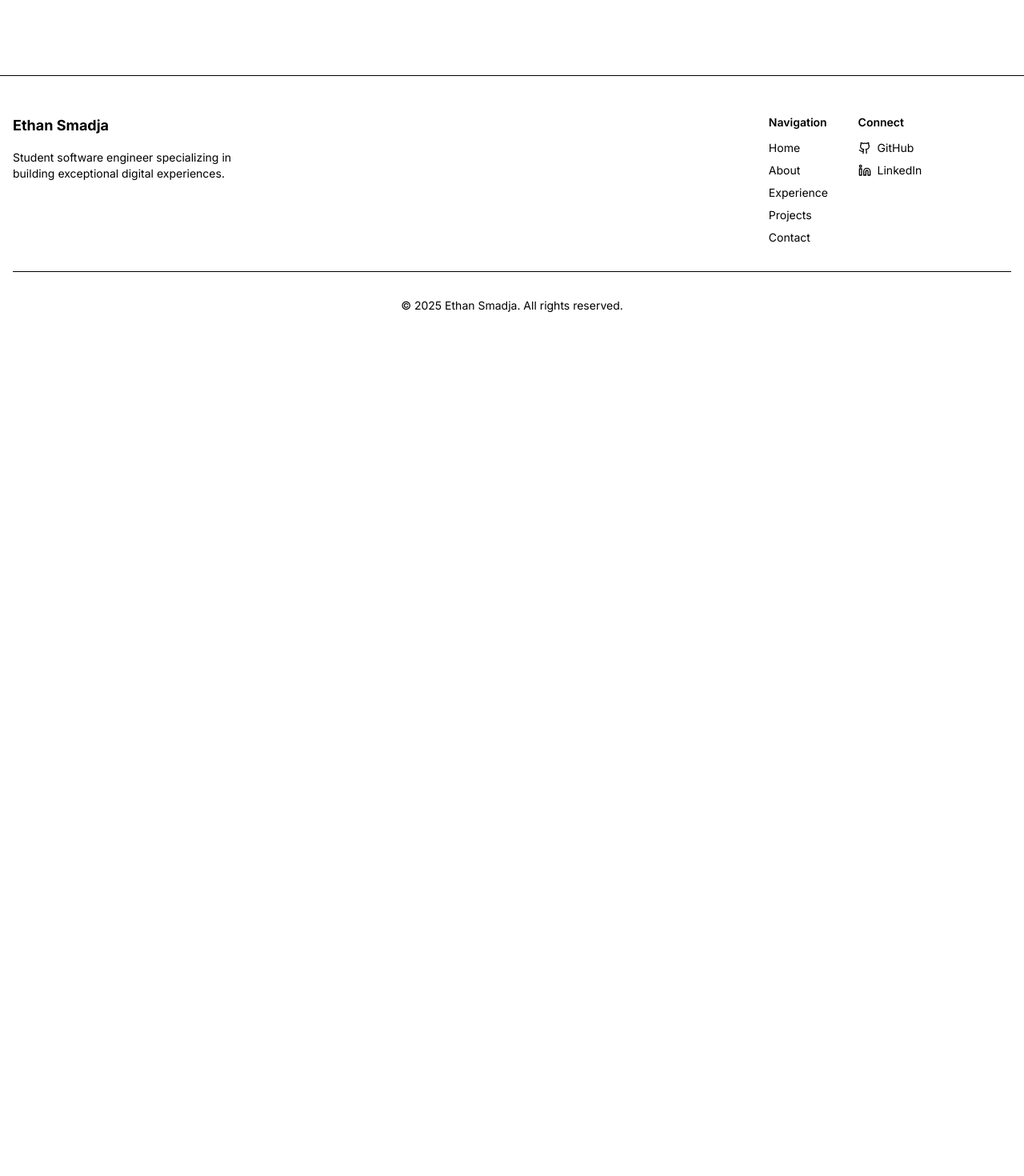
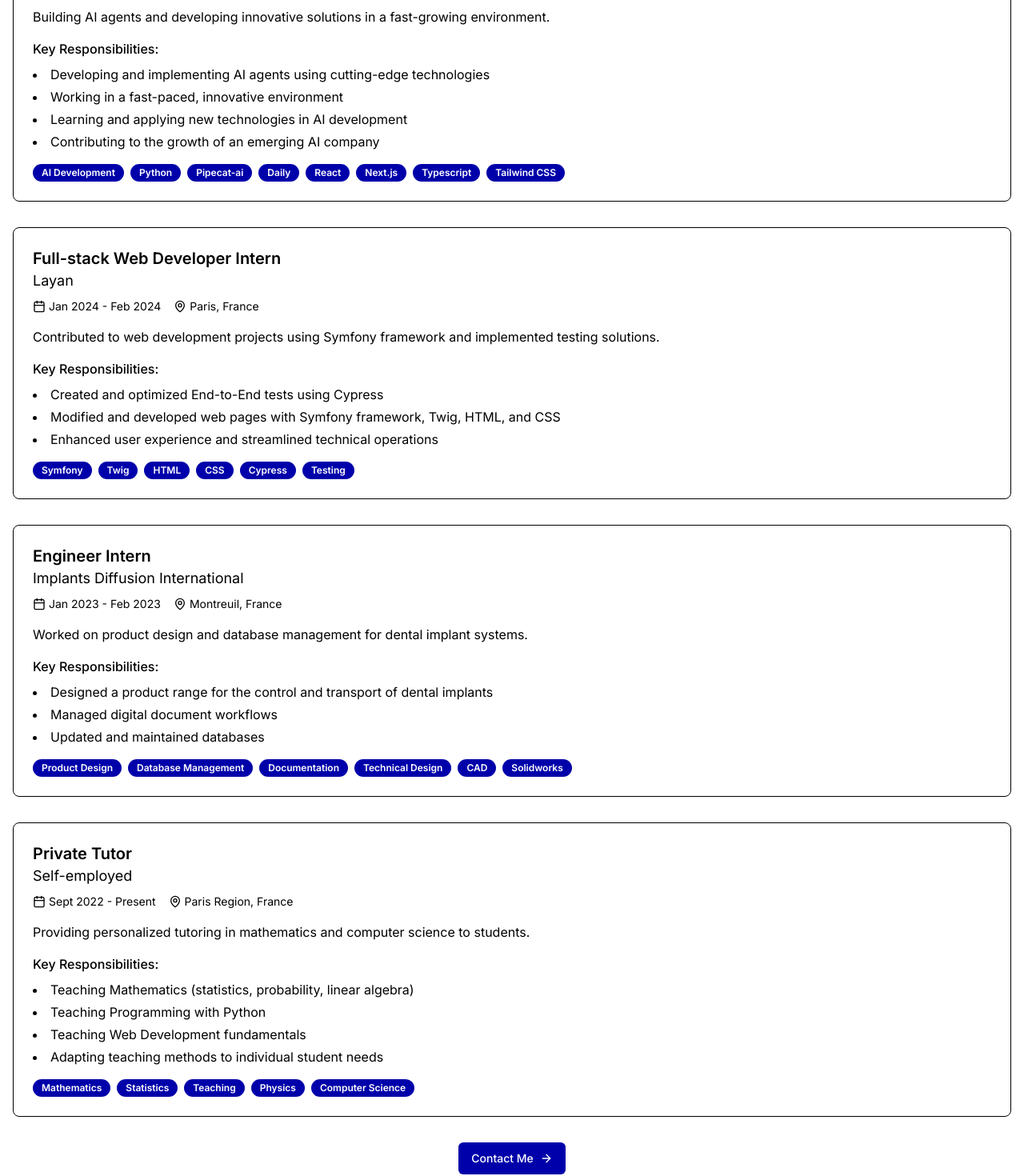
Before and after one commit to ethansmadjaa/ethansmadja, a Next.js app: page /experience in a window 1280 px wide. Shown: the part 360-1830 px from the top of the page at 80% size. Before the commit the page ends 800 px from the top, so only its background shows below. Built offline with nearby package versions, Linux system fonts and the light colour scheme.

Commit message:
Ajout du composant ExperienceContent : création d'une nouvelle page pour afficher les expériences professionnelles avec des animations, une présentation des responsabilités et des technologies utilisées, améliorant ainsi l'expérience utilisateur.

```diff
--- /dev/null
+++ b/src/components/pages/experience-content.tsx
@@ -0,0 +1,95 @@
+'use client';
+
+import { Badge } from "@/components/ui/badge";
+import { experiences } from "@/data/experiences";
+import { CalendarIcon, MapPinIcon } from "lucide-react";
+import { Link as LucideLink } from "lucide-react";
+import Link from "next/link";
+import { Button } from "@/components/ui/button";
+import { ArrowRight } from "lucide-react";
+import {
+  AnimatedDiv,
+  AnimatedSection,
+  StaggerContainer,
+  StaggerItem,
+  AnimatedButton,
+  AnimatedCard,
+  fadeInUp
+} from "@/components/animations";
+import { PageWrapper } from "@/components/page-wrapper";
+
+export function ExperienceContent() {
+  return (
+    <PageWrapper>
+      <div className="container px-4 py-8 pt-20 md:py-12 lg:py-16">
+        <AnimatedDiv variant={fadeInUp} className="mx-auto max-w-[750px] space-y-4">
+          <h1 className="text-2xl font-bold tracking-tight sm:text-3xl md:text-4xl">
+            Professional Experience
+          </h1>
+          <p className="text-lg text-muted-foreground">
+            My journey as a student trying to learn new skills and apply them to real projects
+          </p>
+        </AnimatedDiv>
+
+        <StaggerContainer className="mt-8 space-y-8">
+          {experiences.map((experience) => (
+            <StaggerItem
+              key={`${experience.company}-${experience.startDate}`}
+            >
+              <AnimatedCard className="rounded-lg border bg-card p-6">
+                <div>
+                  <h2 className="text-xl font-semibold">{experience.title}</h2>
+                  <h3 className="text-lg text-muted-foreground">{experience.company}</h3>
+
+                  <div className="mt-2 flex flex-wrap gap-4 text-sm text-muted-foreground">
+                    <div className="flex items-center gap-1">
+                      <CalendarIcon className="h-4 w-4" />
+                      {experience.startDate} - {experience.endDate}
+                    </div>
+                    <div className="flex items-center gap-1">
+                      <MapPinIcon className="h-4 w-4" />
+                      {experience.location}
+                    </div>
+                  </div>
+
+                  <p className="mt-4">{experience.description}</p>
+
+                  <div className="mt-4">
+                    <h4 className="font-medium">Key Responsibilities:</h4>
+                    <ul className="mt-2 list-inside list-disc space-y-1 text-muted-foreground">
+                      {experience.responsibilities.map((responsibility, index) => (
+                        <li key={index}>{responsibility}</li>
+                      ))}
+                    </ul>
+                  </div>
+
+                  <div className="mt-4 flex flex-wrap gap-2">
+                    {experience.technologies.map((tech) => (
+                      <Badge key={tech} className="text-white bg-primary">
+                        {tech}
+                      </Badge>
+                    ))}
+                  </div>
+                </div>
+              </AnimatedCard>
+            </StaggerItem>
+          ))}
+        </StaggerContainer>
+
+        <AnimatedDiv
+          variant={fadeInUp}
+          className="flex justify-center pt-8"
+        >
+          <AnimatedButton>
+            <Button asChild className="w-full sm:w-auto">
+              <Link href="/contact" className="text-white">
+                Contact Me
+                <ArrowRight className="ml-2 h-4 w-4" />
+              </Link>
+            </Button>
+          </AnimatedButton>
+        </AnimatedDiv>
+      </div>
+    </PageWrapper>
+  );
+}
```
